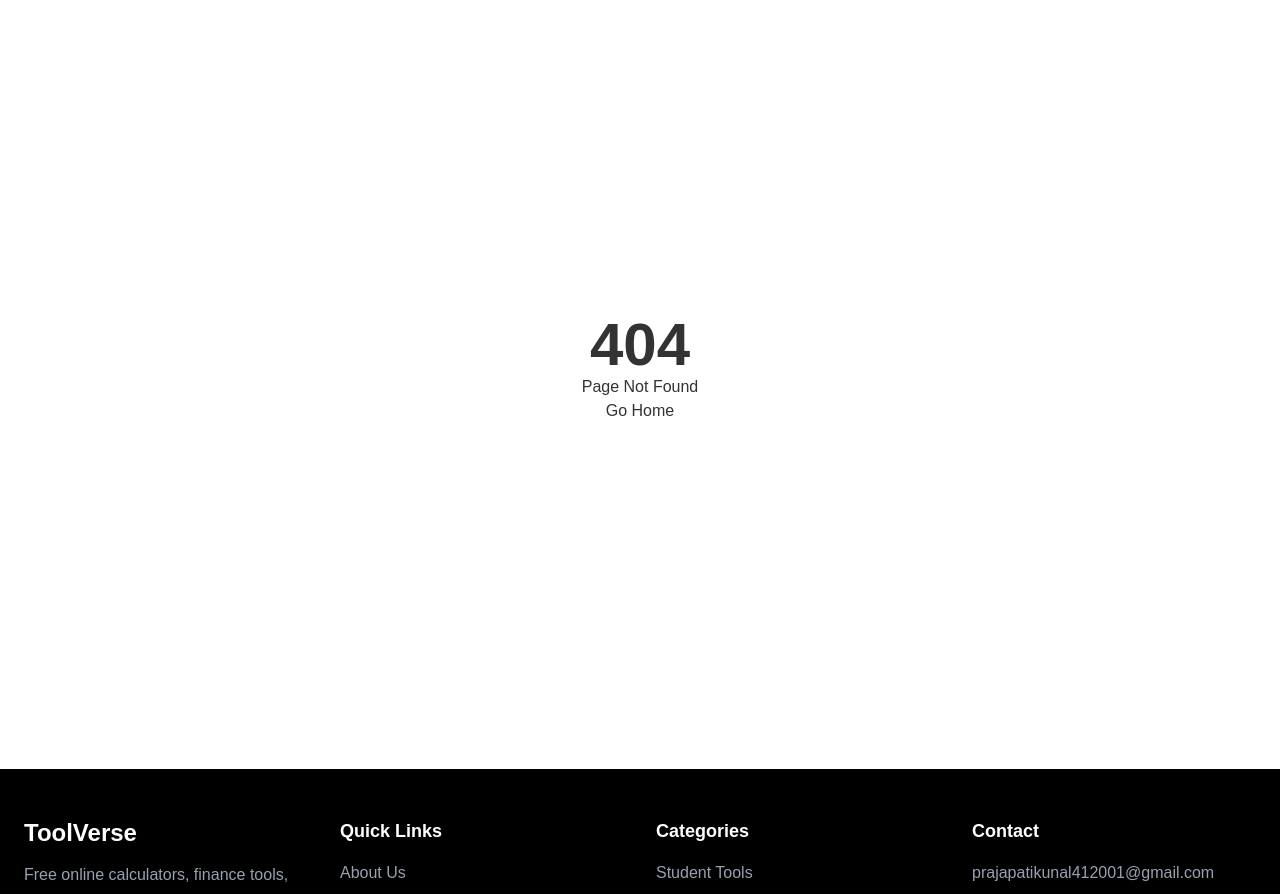
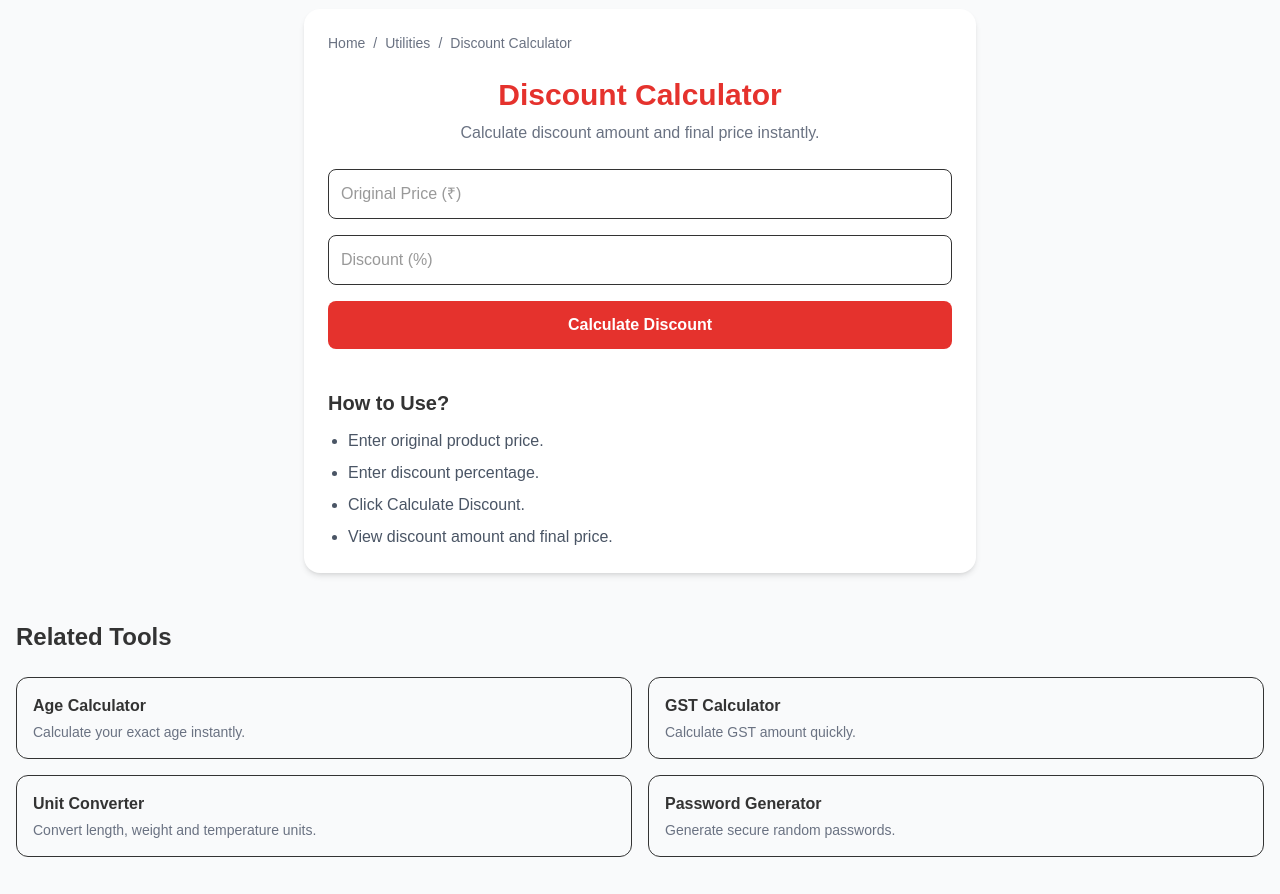
Before and after one commit to kunalkumar88827/toolverse, a Next.js app: page /discount-calculator in a window 1280 px wide. Before the commit this address had no page. Shown: the part 100-994 px from the top of the page. Built offline with nearby package versions, Linux system fonts and the light colour scheme; no server answers.

Commit message:
google analytics

```diff
--- /dev/null
+++ b/app/discount-calculator/page.tsx
@@ -0,0 +1,151 @@
+"use client";
+
+import Breadcrumb from "@/components/Breadcrumb";
+import FAQSection from "@/components/FAQSection";
+import RelatedTools from "@/components/RelatedTools";
+import { useState } from "react";
+
+export default function DiscountCalculatorPage() {
+  const [originalPrice, setOriginalPrice] = useState("");
+  const [discount, setDiscount] = useState("");
+
+  const [discountAmount, setDiscountAmount] =
+    useState<number | null>(null);
+  const [finalPrice, setFinalPrice] =
+    useState<number | null>(null);
+
+  const calculateDiscount = () => {
+    const price = Number(originalPrice);
+    const percent = Number(discount);
+
+    if (!price || !percent) return;
+
+    const discountValue = (price * percent) / 100;
+    const finalValue = price - discountValue;
+
+    setDiscountAmount(discountValue);
+    setFinalPrice(finalValue);
+  };
+
+  return (
+    <main className="min-h-screen bg-gray-50 py-10 px-4">
+      <div className="max-w-2xl mx-auto bg-white rounded-2xl shadow-md p-6">
+
+        <Breadcrumb
+          items={[
+            { label: "Home", href: "/" },
+            { label: "Utilities", href: "/tools/utilities" },
+            { label: "Discount Calculator" },
+          ]}
+        />
+
+        <h1 className="text-3xl font-bold text-center text-[#E5322D] mb-2">
+          Discount Calculator
+        </h1>
+
+        <p className="text-center text-gray-500 mb-6">
+          Calculate discount amount and final price instantly.
+        </p>
+
+        <div className="space-y-4">
+
+          <input
+            type="number"
+            placeholder="Original Price (₹)"
+            value={originalPrice}
+            onChange={(e) =>
+              setOriginalPrice(e.target.value)
+            }
+            className="w-full border rounded-lg p-3"
+          />
+
+          <input
+            type="number"
+            placeholder="Discount (%)"
+            value={discount}
+            onChange={(e) =>
+              setDiscount(e.target.value)
+            }
+            className="w-full border rounded-lg p-3"
+          />
+
+          <button
+            onClick={calculateDiscount}
+            className="w-full bg-[#E5322D] text-white py-3 rounded-lg font-semibold"
+          >
+            Calculate Discount
+          </button>
+
+        </div>
+
+        {discountAmount !== null && (
+          <div className="mt-8 grid md:grid-cols-2 gap-4">
+
+            <div className="bg-red-50 p-4 rounded-lg">
+              <p className="text-gray-600">
+                Discount Amount
+              </p>
+
+              <h2 className="text-2xl font-bold text-[#E5322D]">
+                ₹ {discountAmount.toFixed(2)}
+              </h2>
+            </div>
+
+            <div className="bg-green-50 p-4 rounded-lg">
+              <p className="text-gray-600">
+                Final Price
+              </p>
+
+              <h2 className="text-2xl font-bold text-green-600">
+                ₹ {finalPrice?.toFixed(2)}
+              </h2>
+            </div>
+
+          </div>
+        )}
+
+        <div className="mt-10">
+          <h2 className="text-xl font-bold mb-3">
+            How to Use?
+          </h2>
+
+          <ul className="list-disc pl-5 space-y-2 text-gray-600">
+            <li>Enter original product price.</li>
+            <li>Enter discount percentage.</li>
+            <li>Click Calculate Discount.</li>
+            <li>View discount amount and final price.</li>
+          </ul>
+        </div>
+
+      </div>
+
+      <RelatedTools
+        currentSlug="/discount-calculator"
+        category="utilities"
+      />
+
+      <FAQSection
+        faqs={[
+          {
+            question:
+              "How do I calculate discount percentage?",
+            answer:
+              "Multiply the original price by the discount percentage and divide by 100.",
+          },
+          {
+            question:
+              "Can I calculate sale price?",
+            answer:
+              "Yes, this tool shows the final price after discount.",
+          },
+          {
+            question:
+              "Is this calculator free?",
+            answer:
+              "Yes, ToolVerse Discount Calculator is completely free.",
+          },
+        ]}
+      />
+    </main>
+  );
+}
--- a/app/layout.tsx
+++ b/app/layout.tsx
@@ -1,4 +1,5 @@
 import Footer from "@/components/Footer";
+import GoogleAnalytics from "@/components/GoogleAnalytics";
 import Navbar from "@/components/Navbar";
 import ScrollToTop from "@/components/ScrollToTop";
 import type { Metadata } from "next";
@@ -45,6 +46,7 @@ export default function RootLayout({
       className={`${geistSans.variable} ${geistMono.variable} h-full antialiased`}
     >
      <body className="min-h-full flex flex-col">
+      <GoogleAnalytics />
   <ScrollToTop />
   <Navbar />
 
--- /dev/null
+++ b/components/GoogleAnalytics.tsx
@@ -0,0 +1,25 @@
+import Script from "next/script";
+
+export default function GoogleAnalytics() {
+  const GA_ID = process.env.NEXT_PUBLIC_GA_ID;
+
+  if (!GA_ID) return null;
+
+  return (
+    <>
+      <Script
+        src={`https://www.googletagmanager.com/gtag/js?id=${GA_ID}`}
+        strategy="afterInteractive"
+      />
+
+      <Script id="google-analytics" strategy="afterInteractive">
+        {`
+          window.dataLayer = window.dataLayer || [];
+          function gtag(){dataLayer.push(arguments);}
+          gtag('js', new Date());
+          gtag('config', '${GA_ID}');
+        `}
+      </Script>
+    </>
+  );
+}
```
Also changed, not shown: data/tools.ts (+15 -15 lines).
